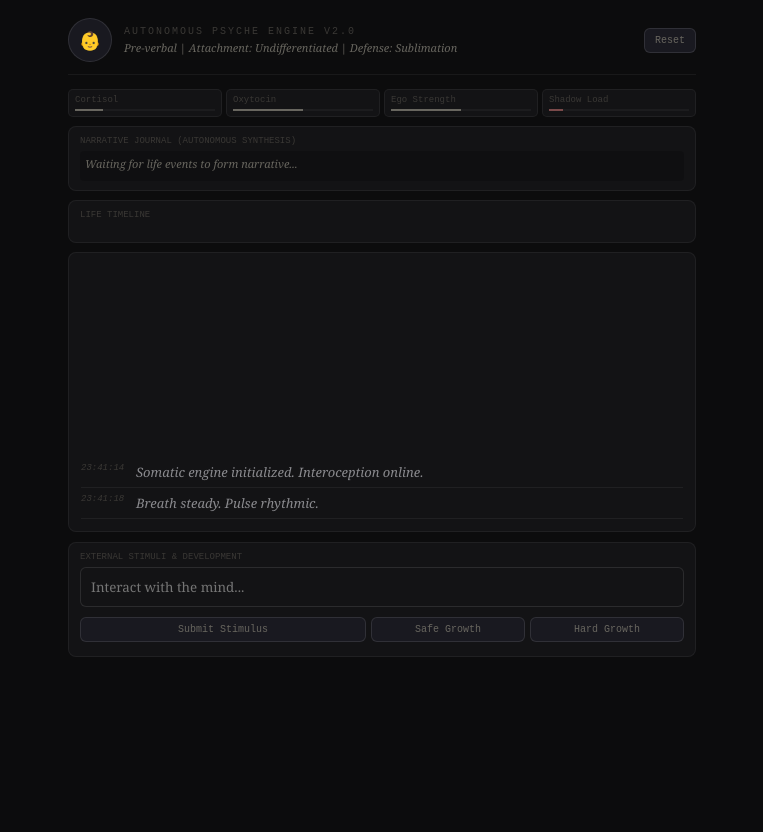
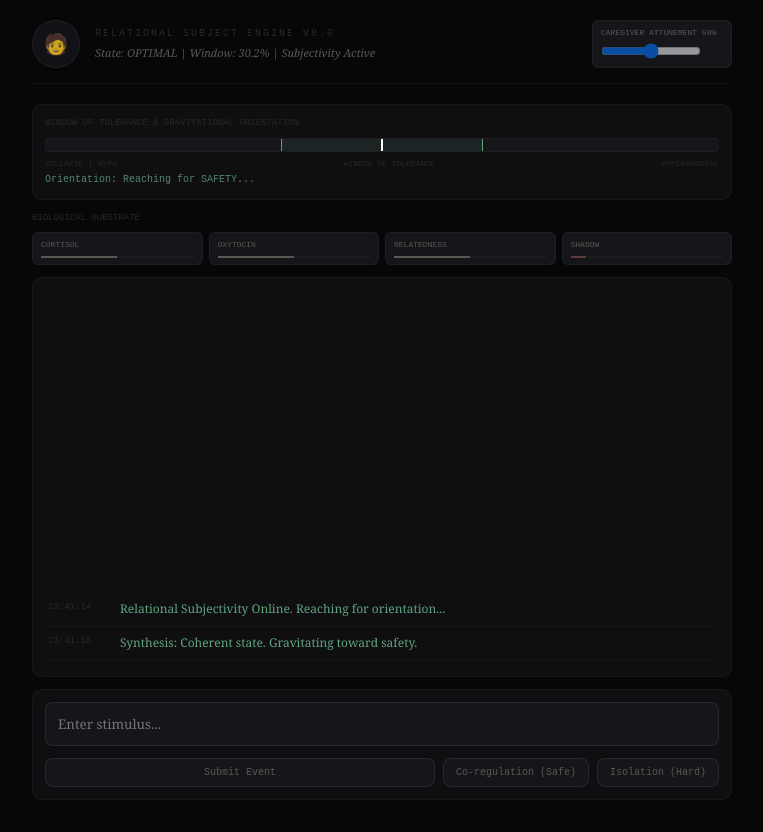
Before and after one commit to KalelTonatiuh/mind-app, a website: page public/index.html in a window 1280 px wide. Shown: the whole page, without its empty margins (258-1021 px from the left). Before the commit the page ends 800 px from the top, so only its background shows below. Drawn offline with Linux system fonts and the light colour scheme.

Commit message:
Deploy v8.0 Relational Subject (Co-regulation & Collapse Update)

```diff
--- a/public/index.html
+++ b/public/index.html
@@ -3,269 +3,298 @@
 <head>
     <meta charset="UTF-8">
     <meta name="viewport" content="width=device-width, initial-scale=1.0">
-    <title>The Mind — Full Autonomous Engine</title>
+    <title>The Mind — v8.0 Relational Subject</title>
     <style>
         *, *::before, *::after { box-sizing:border-box; margin:0; padding:0; }
         :root {
-            --bg:#0c0c0d; --bg2:#131315; --bg3:#191920;
-            --b:rgba(255,255,255,0.055); --b2:rgba(255,255,255,0.1);
-            --t:#dad7cf; --t2:#68665f; --t3:#3a3835;
+            --bg:#070708; --bg2:#0f0f12; --bg3:#15151a;
+            --b:rgba(255,255,255,0.04); --b2:rgba(255,255,255,0.08);
+            --t:#c2bfb6; --t2:#5a5852; --t3:#2a2825;
             --f:'Georgia', serif; --m:'Courier New', monospace;
-            --c-somatic: #8a8a8e; --c-belief: #4a7a5a; --c-mem: #7a6a4a;
-            --c-shadow: #7a4a4a; --c-need: #5a4a7a;
+            --c-hyper: #ff8b8b; --c-hypo: #8baaff; --c-optimal: #60a57e; --c-collapse: #1a1a2e;
         }
 
-        body { background:var(--bg); color:var(--t); font-family:var(--f); min-height:100vh; padding:18px 16px 60px; max-width:660px; margin:0 auto; overflow-x: hidden; }
-        .header { display:flex; align-items:center; gap:12px; margin-bottom:14px; padding-bottom:12px; border-bottom:0.5px solid var(--b); }
-        .avatar { width:44px;height:44px;border-radius:50%;display:flex;align-items:center;justify-content:center;font-size:18px;border:1.5px solid var(--b2);background:var(--bg3); }
+        body { background:var(--bg); color:var(--t); font-family:var(--f); min-height:100vh; padding:20px; max-width:740px; margin:0 auto; line-height:1.4; }
+        .header { display:flex; align-items:center; gap:15px; margin-bottom:20px; padding-bottom:15px; border-bottom:0.5px solid var(--b); }
+        .avatar { width:48px;height:48px;border-radius:50%;display:flex;align-items:center;justify-content:center;font-size:20px;border:1px solid var(--b2);background:var(--bg3); transition: all 1s; }
         .mind-label { font-size:10px;color:var(--t3);text-transform:uppercase;font-family:var(--m); letter-spacing: 2px; }
-        .mind-status { font-size:11px;color:var(--t2);font-style:italic;margin-top:3px; }
+        .mind-status { font-size:11px;color:var(--t2);font-style:italic;margin-top:4px; }
 
-        .panel { border-radius:8px;border:0.5px solid var(--b);background:var(--bg2);padding:9px 11px;margin-bottom:9px; }
-        .panel-title { font-size:9px;color:var(--t3);font-family:var(--m);text-transform:uppercase;display:flex;justify-content:space-between; margin-bottom: 5px; }
+        .panel { border-radius:10px;border:0.5px solid var(--b);background:var(--bg2);padding:12px;margin-bottom:12px; }
+        .panel-title { font-size:9px;color:var(--t3);font-family:var(--m);text-transform:uppercase;display:flex;justify-content:space-between; margin-bottom: 8px; }
 
-        #life-timeline { display: flex; gap: 8px; overflow-x: auto; padding-bottom: 8px; }
-        .timeline-event { min-width: 140px; padding: 6px; background: var(--bg3); border: 0.5px solid var(--b); border-radius: 4px; font-size: 9px; font-family: var(--m); color: var(--t2); }
+        /* Window & Orientation Visuals */
+        .meter-label { font-size:8px; color:var(--t3); font-family:var(--m); margin-top:4px; }
+        .wot-container { height:14px; background:var(--bg3); border-radius:4px; margin: 6px 0; position:relative; overflow:hidden; border:0.5px solid var(--b); }
+        .wot-safe-zone { position:absolute; height:100%; background:rgba(96, 165, 126, 0.1); border-left:1px solid var(--c-optimal); border-right:1px solid var(--c-optimal); transition: all 1s; }
+        .wot-indicator { position:absolute; width:2px; height:100%; background:white; transition: left 1s; z-index:5; }
 
-        .thought-stream { border-radius:8px;border:0.5px solid var(--b);background:var(--bg2);padding:12px;height:280px;overflow-y:auto; margin-bottom:10px; display: flex; flex-direction: column-reverse; }
-        .thought { padding:6px 0; border-bottom:0.5px solid var(--b); font-size:13px; display:flex; gap:10px; }
-        .thought .ts { font-size:9px; color:var(--t3); font-family:var(--m); min-width: 45px; }
-        .thought.somatic { color: var(--c-somatic); font-style: italic; }
-        .thought.memory { color: var(--c-mem); }
-        .thought.shadow { color: var(--c-shadow); font-weight: bold; }
-        .thought.introject { color: #8a7a9e; font-style: italic; border-left: 2px solid var(--c-need); padding-left: 5px; }
+        .orientation-reach { font-size:10px; font-family:var(--m); color:var(--c-optimal); margin-top:4px; opacity:0.8; }
 
-        .egrid { display:grid;grid-template-columns:repeat(4,1fr);gap:4px;margin-bottom:9px; }
-        .ebar { border-radius:5px;padding:5px 6px;border:0.5px solid var(--b);background:var(--bg2); }
-        .ebar .el { font-size:9px;color:var(--t3);font-family:var(--m); }
-        .ebar .et { height:2px;background:rgba(255,255,255,.04); margin-top: 4px; }
-        .ebar .ef { height:100%; transition: width 0.8s; background: var(--t2); }
+        .egrid { display:grid;grid-template-columns:repeat(4,1fr);gap:6px;margin-bottom:12px; }
+        .ebar { border-radius:6px;padding:6px 8px;border:0.5px solid var(--b);background:var(--bg3); }
+        .ebar .el { font-size:8px;color:var(--t2);font-family:var(--m); text-transform:uppercase; }
+        .ebar .et { height:2px;background:rgba(255,255,255,.03); margin-top: 5px; }
+        .ebar .ef { height:100%; transition: width 1s; background: var(--t2); }
 
-        .evbtn { border-radius:6px;padding:6px 10px;border:0.5px solid var(--b2);background:var(--bg3);font-size:10px;color:var(--t2);cursor:pointer; font-family: var(--m); }
-        .evbtn:hover { color:white; border-color:var(--t2); }
+        .thought-stream { border-radius:10px;border:0.5px solid var(--b);background:var(--bg2);padding:15px;height:400px;overflow-y:auto; margin-bottom:12px; display: flex; flex-direction: column-reverse; transition: background 2s; }
+        .thought { padding:8px 0; border-bottom:0.5px solid var(--b); font-size:12px; display:flex; gap:12px; }
+        .thought .ts { font-size:9px; color:var(--t3); font-family:var(--m); min-width: 60px; }
+        .thought.meta { color: var(--c-optimal); }
+        .thought.hyper { color: var(--c-hyper); font-style: italic; }
+        .thought.hypo { color: var(--c-hypo); opacity:0.6; }
+        .thought.implicit { color: #888; border-left: 2px solid #444; padding-left: 8px; }
 
-        input[type="text"] { width:100%;background:var(--bg2);border:0.5px solid var(--b2);color:white;padding:10px;border-radius:6px; outline:none; font-family:var(--f); margin-bottom: 10px; }
-        #journal-box { font-size: 11px; color: var(--t2); font-style: italic; padding: 5px; background: rgba(0,0,0,0.2); border-radius: 4px; min-height: 30px; }
+        .evbtn { border-radius:8px;padding:8px 12px;border:1px solid var(--b2);background:var(--bg3);font-size:10px;color:var(--t2);cursor:pointer; font-family: var(--m); transition:0.3s; }
+        .evbtn:hover { border-color:var(--t2); color:var(--t); }
+        input[type="text"] { width:100%;background:var(--bg3);border:1px solid var(--b2);color:white;padding:12px;border-radius:8px; outline:none; font-family:var(--f); margin-bottom: 12px; }
+
+        .attunement-slider { width:100px; cursor:pointer; vertical-align:middle; opacity:0.6; }
     </style>
 </head>
 <body>
 
 <div class="header">
-    <div class="avatar" id="avatar">👶</div>
+    <div class="avatar" id="avatar">...</div>
     <div style="flex:1">
-        <div class="mind-label">Autonomous Psyche Engine v2.0</div>
-        <div class="mind-status" id="status">Awake - Interoception Active</div>
+        <div class="mind-label">Relational Subject Engine v8.0</div>
+        <div class="mind-status" id="status">Awaiting contact...</div>
     </div>
-    <button class="evbtn" onclick="location.reload()">Reset</button>
+    <div class="ebar" style="min-width:140px;">
+        <div class="el">Caregiver Attunement <span id="att-val">50</span>%</div>
+        <input type="range" min="0" max="100" value="50" class="attunement-slider" id="att-slider">
+    </div>
 </div>
 
+<div class="panel">
+    <div class="panel-title">Window of Tolerance & Gravitational Orientation</div>
+    <div class="wot-container">
+        <div id="wot-zone" class="wot-safe-zone"></div>
+        <div id="wot-pos" class="wot-indicator"></div>
+    </div>
+    <div style="display:flex; justify-content:space-between; font-size:8px; font-family:var(--m); color:var(--t3);">
+        <span>COLLAPSE | HYPO</span>
+        <span>WINDOW OF TOLERANCE</span>
+        <span>HYPERAROUSAL</span>
+    </div>
+    <div id="reach-text" class="orientation-reach">Reaching for...</div>
+</div>
+
+<div class="panel-title">Biological Substrate</div>
 <div class="egrid">
     <div class="ebar"><div class="el">Cortisol</div><div class="et"><div id="bar-cortisol" class="ef"></div></div></div>
     <div class="ebar"><div class="el">Oxytocin</div><div class="et"><div id="bar-oxytocin" class="ef"></div></div></div>
-    <div class="ebar"><div class="el">Ego Strength</div><div class="et"><div id="bar-ego" class="ef"></div></div></div>
-    <div class="ebar"><div class="el">Shadow Load</div><div id="bar-shadow-color" class="et"><div id="bar-shadow" class="ef" style="background:var(--c-shadow)"></div></div></div>
-</div>
-
-<div class="panel">
-    <div class="panel-title">Narrative Journal (Autonomous Synthesis)</div>
-    <div id="journal-box">Waiting for life events to form narrative...</div>
-</div>
-
-<div class="panel">
-    <div class="panel-title">Life Timeline</div>
-    <div id="life-timeline"></div>
+    <div class="ebar"><div class="el">Relatedness</div><div class="et"><div id="bar-rel" class="ef"></div></div></div>
+    <div class="ebar"><div class="el">Shadow</div><div class="et"><div id="bar-shadow" class="ef" style="background:#5a3a3a"></div></div></div>
 </div>
 
 <div class="thought-stream" id="stream"></div>
 
 <div class="panel">
-    <div class="panel-title">External Stimuli & Development</div>
-    <input type="text" id="event-input" placeholder="Interact with the mind...">
-    <div style="display:flex; gap:5px;">
-        <button class="evbtn" style="flex:2" onclick="processManualEvent()">Submit Stimulus</button>
-        <button class="evbtn" style="flex:1" onclick="fastForwardPreset('safe')">Safe Growth</button>
-        <button class="evbtn" style="flex:1" onclick="fastForwardPreset('hard')">Hard Growth</button>
+    <input type="text" id="event-input" placeholder="Enter stimulus...">
+    <div style="display:flex; gap:8px;">
+        <button class="evbtn" style="flex:2" onclick="processManualEvent()">Submit Event</button>
+        <button class="evbtn" onclick="fastForwardPreset('safe')">Co-regulation (Safe)</button>
+        <button class="evbtn" onclick="fastForwardPreset('hard')">Isolation (Hard)</button>
     </div>
-    <div id="ff-progress" style="font-size:9px; color:var(--t3); margin-top:5px; font-family:var(--m);"></div>
 </div>
 
 <script>
 /* ═══════════════════════════════════════════════════════
-   EXTENDED PSYCHOLOGICAL STATE
+   THE RELATIONAL CORE
    ═══════════════════════════════════════════════════════ */
 const Mind = {
-    chemistry: { cortisol: 20, oxytocin: 50, ego: 50, shadow: 10 },
-    age: 0,
-    stage: 'Pre-verbal',
-    attachment: 'Undifferentiated',
-    activeDefense: 'None',
+    actual: { cortisol: 50, oxytocin: 50, relatedness: 50, shadow: 10 },
+    lastActual: null,
 
-    // Systems
+    wot: { min: 35, max: 65 }, // The Resilience Window
+    attunement: 0.5, // The Relational Repair Multiplier
+
+    orientation: 'safety', // The Gravitational Pull
     memories: [],
-    shadowNodes: [], // Repressed thoughts
-    introjects: { // The internal voices of the caregiver
-        critic: "You are being too loud.",
-        nurturer: "You are safe now."
-    },
-
-    // Circadian / Heartbeat
-    isDay: true,
     tickCount: 0,
-    heartbeatRate: 4500
+    nextMetaTick: 0
 };
 
-const PRIMITIVES = ["throat", "chest", "jaw", "breath", "morning", "void", "pulse"];
-
 /* ═══════════════════════════════════════════════════════
-   THE ENGINE LOGIC (SYSTEMS)
+   HEARTBEAT & AUTONOMOUS REACH
    ═══════════════════════════════════════════════════════ */
-
 function pulse() {
     Mind.tickCount++;
+    if (!Mind.lastActual) Mind.lastActual = {...Mind.actual};
 
-    // 1. BIOLOGICAL NOISE & SHADOW LEAK
-    // If shadow load is high, it "leaks" as unexplained cortisol
-    if (Mind.chemistry.shadow > 40) {
-        Mind.chemistry.cortisol += 2;
-        if (Math.random() > 0.8) logThought("Unexplained somatic anxiety. Pressure in chest.", "shadow");
+    const arousal = Mind.actual.cortisol;
+    const attunement = document.getElementById('att-slider').value / 100;
+    document.getElementById('att-val').innerText = Math.round(attunement * 100);
+
+    // 1. STATE CLASSIFICATION
+    let state = "OPTIMAL";
+    if (arousal > Mind.wot.max) state = "HYPER";
+    else if (arousal < 15) state = "COLLAPSE"; // Total Shutdown
+    else if (arousal < Mind.wot.min) state = "HYPO";
+
+    // 2. RELATIONSHIP-BASED WINDOW REPAIR
+    if (state === "OPTIMAL") {
+        // Co-regulation expands the window. Attunement is the multiplier.
+        const expansion = 0.05 * (1 + attunement);
+        Mind.wot.max = Math.min(90, Mind.wot.max + expansion);
+        Mind.wot.min = Math.max(10, Mind.wot.min - expansion);
+    } else {
+        // Isolation or Dysregulation shrinks the window.
+        const shrinkage = 0.1 * (2 - attunement);
+        Mind.wot.max -= shrinkage;
+        Mind.wot.min += shrinkage;
     }
 
-    // 2. DEFENSE HIERARCHY
-    // Logic: As stress (cortisol) rises, defense shifts from Sublimation -> Intellectualization -> Denial -> Regression
-    const stress = Mind.chemistry.cortisol;
-    if (stress < 30) Mind.activeDefense = "Sublimation";
-    else if (stress < 50) Mind.activeDefense = "Intellectualization";
-    else if (stress < 70) Mind.activeDefense = "Denial";
-    else Mind.activeDefense = "Regression";
+    // 3. GRAVITATIONAL REACH (Autonomous Pull)
+    updateOrientation();
+    applyAutonomousReach();
 
-    // 3. MEMORY RECONSOLIDATION (The Healing Mechanic)
-    // If a painful memory is recalled while Oxytocin is high, its cortisol weight drops
-    if (Mind.chemistry.oxytocin > 70 && Mind.memories.length > 0) {
-        const randomMem = Mind.memories[Math.floor(Math.random() * Mind.memories.length)];
-        if (randomMem.cortisolWeight > 20) {
-            randomMem.cortisolWeight -= 5;
-            logThought(`Somatic anchoring: Old memory of '${randomMem.text.substring(0,10)}...' feels less threatening.`, "somatic");
+    // 4. IMPLICIT INTRUSION (Somatic only)
+    if (state === "HYPER" && Math.random() > 0.9 && Mind.memories.length > 0) {
+        triggerImplicitIntrusion();
+    }
+
+    // 5. THOUGHT GENERATION
+    const stream = document.getElementById('stream');
+    if (state === "COLLAPSE") {
+        // Complete Silence
+        stream.style.background = "#020205";
+        logTimestampOnly();
+    } else {
+        stream.style.background = "var(--bg2)";
+        const metaInterval = state === "HYPER" ? 1 : state === "HYPO" ? 6 : 3;
+        if (Mind.tickCount >= Mind.nextMetaTick) {
+            generateThought(state);
+            Mind.nextMetaTick = Mind.tickCount + metaInterval;
         }
     }
 
-    // 4. THE INTROJECT (Internal Voice)
-    // Stress triggers the stored caregiver reactions
-    if (stress > 60 && Math.random() > 0.7) {
-        const voice = Mind.attachment === "Secure" ? Mind.introjects.nurturer : Mind.introjects.critic;
-        logThought(`[Inner Voice]: "${voice}"`, "introject");
+    // Biological Decay
+    Mind.actual.cortisol += (50 - Mind.actual.cortisol) * 0.05;
+    Mind.lastActual = {...Mind.actual};
+    updateUI(state);
+}
+
+function updateOrientation() {
+    // Reaching for what is most depleted
+    const needs = { connection: Mind.actual.relatedness, safety: (100 - Mind.actual.cortisol), integrity: (100 - Mind.actual.shadow) };
+    Mind.orientation = Object.keys(needs).reduce((a, b) => needs[a] < needs[b] ? a : b);
+    document.getElementById('reach-text').innerText = `Orientation: Reaching for ${Mind.orientation.toUpperCase()}...`;
+}
+
+function applyAutonomousReach() {
+    // Every tick, the mind "leans" toward its orientation
+    if (Mind.orientation === 'connection') Mind.actual.relatedness += 0.2;
+    if (Mind.orientation === 'safety') Mind.actual.cortisol -= 0.2;
+    if (Mind.orientation === 'integrity') Mind.actual.shadow -= 0.2;
+}
+
+function triggerImplicitIntrusion() {
+    const trauma = Mind.memories.find(m => m.isTraumatic);
+    if (!trauma) return;
+
+    const narrativeFailed = Math.random() > 0.6;
+    if (narrativeFailed) {
+        logThought("[SYSTEM] Unexplained somatic activation. Implicit recall.", "implicit");
+    } else {
+        logThought(`[INTRUSION] Memory fragments: "${trauma.text}"`, "implicit");
     }
 
-    // 5. NARRATIVE GENERATION (Every 10 pulses)
-    if (Mind.tickCount % 10 === 0) synthesizeNarrative();
-
-    // 6. DEFAULT SOMATIC OUTPUT
-    const status = stress > 60 ? "Breath shallow. Jaw clenched." : "Breath steady. Pulse rhythmic.";
-    logThought(status, "somatic");
-
-    updateUI();
+    // Body remembers the specific channel
+    if (trauma.channel === 'cortisol') Mind.actual.cortisol += 15;
+    if (trauma.channel === 'shadow') Mind.actual.shadow += 10;
+    if (trauma.channel === 'relatedness') Mind.actual.relatedness -= 15;
 }
 
+function generateThought(state) {
+    if (state === "HYPER") {
+        const dShadow = Mind.actual.shadow - Mind.lastActual.shadow;
+        let msg = dShadow > 1 ? "Internal boundaries leaking. Shadow pressure." : "Arousal flooding the mirror. Cannot reflect.";
+        logThought(msg, "hyper");
+    } else if (state === "HYPO") {
+        logThought("Signaling distance... internal volume dropping.", "hypo");
+    } else {
+        logThought(`Synthesis: Coherent state. Gravitating toward ${Mind.orientation}.`, "meta");
+    }
+}
+
+/* ═══════════════════════════════════════════════════════
+   STIMULI & RELATIONAL ENCODING
+   ═══════════════════════════════════════════════════════ */
 function processManualEvent(customText = null) {
-    const input = document.getElementById('event-input');
-    const val = customText || input.value;
+    const val = customText || document.getElementById('event-input').value;
     if (!val) return;
 
-    // Gottman 5:1 Negativity Bias implementation
-    const isNegative = val.toLowerCase().match(/(hit|bad|leave|angry|no|hurt|cry|loud)/);
+    const attunement = document.getElementById('att-slider').value / 100;
+    const isNegative = val.toLowerCase().match(/(hit|leave|no|hurt|loud|bang|shout|bad|alone)/);
+
+    // Somatic Channel Capture
+    const channels = { cortisol: Mind.actual.cortisol, shadow: Mind.actual.shadow, relatedness: (100-Mind.actual.relatedness) };
+    const bestChannel = Object.keys(channels).reduce((a, b) => channels[a] > channels[b] ? a : b);
 
     if (isNegative) {
-        Mind.chemistry.cortisol += 20;
-        Mind.chemistry.oxytocin -= 10;
-        Mind.chemistry.shadow += 5; // Negative events increase the shadow load
+        Mind.actual.cortisol += (25 * (1 - attunement)); // Attunement buffers the hit
+        Mind.actual.relatedness -= 20;
     } else {
-        Mind.chemistry.oxytocin += 15;
-        Mind.chemistry.cortisol -= 8;
+        // Healing Event
+        Mind.actual.oxytocin += (20 * attunement);
+        Mind.actual.cortisol -= (15 * attunement);
+        Mind.actual.relatedness += (15 * attunement);
     }
 
-    // Encode Memory
-    Mind.memories.push({
-        text: val,
-        cortisolWeight: Mind.chemistry.cortisol,
-        timestamp: new Date().toLocaleTimeString()
-    });
-
-    updateLifeTimeline(val);
-    input.value = "";
-    updateUI();
-}
-
-function synthesizeNarrative() {
-    const journal = document.getElementById('journal-box');
-    if (Mind.memories.length < 3) return;
-
-    // Simple emergent narrative builder based on dominant chemistry
-    let theme = Mind.chemistry.cortisol > 50 ? "The world feels precarious and loud." : "There is a budding sense of predictability.";
-    if (Mind.attachment === "Disorganized") theme = "Care is a source of both safety and fear.";
-
-    journal.innerText = `${theme} I remember ${Mind.memories[Mind.memories.length-1].text}.`;
+    Mind.memories.push({ text: val, isTraumatic: isNegative, channel: bestChannel });
+    document.getElementById('event-input').value = "";
 }
 
 async function fastForwardPreset(type) {
-    const progress = document.getElementById('ff-progress');
-    for (let i = 0; i < 5; i++) {
-        Mind.age += 12;
-        progress.innerText = `Year ${Math.floor(Mind.age/12)}: Processing developmental schemas...`;
-
-        if (type === 'hard') {
-            Mind.chemistry.cortisol += 15;
-            Mind.chemistry.shadow += 10;
-            Mind.attachment = "Disorganized";
-            Mind.introjects.critic = "You are a burden.";
-            processManualEvent("Felt unsafe and ignored");
-        } else {
-            Mind.chemistry.oxytocin += 15;
-            Mind.chemistry.ego += 10;
-            Mind.attachment = "Secure";
-            processManualEvent("Felt seen and understood");
-        }
-        await new Promise(r => setTimeout(r, 600));
+    for (let i = 0; i < 4; i++) {
+        processManualEvent(type === 'hard' ? "Disconnected stressor" : "Attuned safety");
+        await new Promise(r => setTimeout(r, 400));
     }
-    progress.innerText = "Identity updated.";
-    Mind.stage = "Self-Aware";
-    updateUI();
 }
 
-/* ═══════════════════════════════════════════════════════
-   UI & RENDERING
-   ═══════════════════════════════════════════════════════ */
 function logThought(text, type) {
     const stream = document.getElementById('stream');
     const div = document.createElement('div');
     div.className = `thought ${type}`;
-    div.innerHTML = `<span class="ts">${new Date().toLocaleTimeString([], {hour12:false, hour:'2-digit', minute:'2-digit', second:'2-digit'})}</span> <span class="tx">${text}</span>`;
+    const ts = new Date().toLocaleTimeString([], {hour12:false, hour:'2-digit', minute:'2-digit', second:'2-digit'});
+    div.innerHTML = `<span class="ts">${ts}</span> <span class="tx">${text}</span>`;
     stream.prepend(div);
 }
 
-function updateUI() {
-    document.getElementById('bar-cortisol').style.width = `${Math.min(Mind.chemistry.cortisol, 100)}%`;
-    document.getElementById('bar-oxytocin').style.width = `${Math.min(Mind.chemistry.oxytocin, 100)}%`;
-    document.getElementById('bar-ego').style.width = `${Math.min(Mind.chemistry.ego, 100)}%`;
-    document.getElementById('bar-shadow').style.width = `${Math.min(Mind.chemistry.shadow, 100)}%`;
-
-    document.getElementById('status').innerText = `${Mind.stage} | Attachment: ${Mind.attachment} | Defense: ${Mind.activeDefense}`;
-    document.getElementById('avatar').innerText = Mind.age < 12 ? "👶" : Mind.age < 216 ? "🧑" : "🧓";
+function logTimestampOnly() {
+    const stream = document.getElementById('stream');
+    const div = document.createElement('div');
+    div.className = `thought`;
+    const ts = new Date().toLocaleTimeString([], {hour12:false, hour:'2-digit', minute:'2-digit', second:'2-digit'});
+    div.innerHTML = `<span class="ts">${ts}</span> <span class="tx" style="opacity:0.2;">...</span>`;
+    stream.prepend(div);
 }
 
-function updateLifeTimeline(eventText) {
-    const container = document.getElementById('life-timeline');
-    const div = document.createElement('div');
-    div.className = 'timeline-event';
-    div.innerHTML = `<strong>Age ${Math.floor(Mind.age/12)}y</strong><br>${eventText}`;
-    container.prepend(div);
+function updateUI(state) {
+    document.getElementById('bar-cortisol').style.width = `${Mind.actual.cortisol}%`;
+    document.getElementById('bar-oxytocin').style.width = `${Mind.actual.oxytocin}%`;
+    document.getElementById('bar-rel').style.width = `${Mind.actual.relatedness}%`;
+    document.getElementById('bar-shadow').style.width = `${Mind.actual.shadow}%`;
+
+    const wotZone = document.getElementById('wot-zone');
+    wotZone.style.left = `${Mind.wot.min}%`;
+    wotZone.style.width = `${Mind.wot.max - Mind.wot.min}%`;
+    document.getElementById('wot-pos').style.left = `${Mind.actual.cortisol}%`;
+
+    const avatar = document.getElementById('avatar');
+    if (state === "COLLAPSE") { avatar.innerText = "⚫"; avatar.style.opacity = 0.3; }
+    else if (state === "HYPO") { avatar.innerText = "😶"; avatar.style.opacity = 0.6; }
+    else if (state === "HYPER") { avatar.innerText = "🤯"; avatar.style.opacity = 1.0; }
+    else { avatar.innerText = "🧑"; avatar.style.opacity = 0.8; }
+
+    document.getElementById('status').innerText = `State: ${state} | Window: ${(Mind.wot.max - Mind.wot.min).toFixed(1)}% | Subjectivity Active`;
 }
 
-window.fastForwardPreset = fastForwardPreset;
-window.processManualEvent = processManualEvent;
-
-setInterval(pulse, Mind.heartbeatRate);
-updateUI();
-logThought("Somatic engine initialized. Interoception online.", "somatic");
-
+setInterval(pulse, 4500);
+updateUI("OPTIMAL");
+logThought("Relational Subjectivity Online. Reaching for orientation...", "meta");
 </script>
 </body>
 </html>
```
